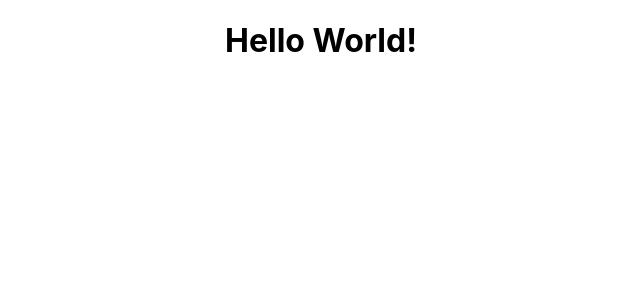
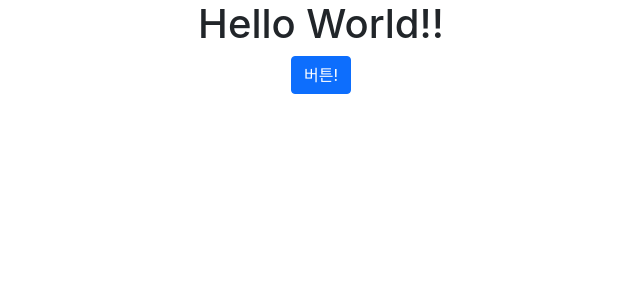
Before and after one commit to Cheol-Cheol/shopping-mall, a React (Create React App) app: page / in a window 1280 px wide. Shown: the top 300 px of the page, without its empty margins (319-959 px from the left). Built offline with nearby package versions, Linux system fonts and the light colour scheme.

Commit message:
✨ Feat: Add react-bootstrap

```diff
--- a/package.json
+++ b/package.json
@@ -6,7 +6,9 @@
     "@testing-library/jest-dom": "^5.16.4",
     "@testing-library/react": "^13.3.0",
     "@testing-library/user-event": "^13.5.0",
+    "bootstrap": "^5.1.3",
     "react": "^18.2.0",
+    "react-bootstrap": "^2.4.0",
     "react-dom": "^18.2.0",
     "react-scripts": "5.0.1",
     "web-vitals": "^2.1.4"
--- a/public/index.html
+++ b/public/index.html
@@ -24,6 +24,12 @@
       work correctly both with client-side routing and a non-root public URL.
       Learn how to configure a non-root public URL by running `npm run build`.
     -->
+    <link
+      rel="stylesheet"
+      href="https://cdn.jsdelivr.net/npm/bootstrap@5.1.3/dist/css/bootstrap.min.css"
+      integrity="sha384-1BmE4kWBq78iYhFldvKuhfTAU6auU8tT94WrHftjDbrCEXSU1oBoqyl2QvZ6jIW3"
+      crossorigin="anonymous"
+    />
     <title>React App</title>
   </head>
   <body>
--- a/src/App.js
+++ b/src/App.js
@@ -1,11 +1,12 @@
 /*eslint-disable*/
-import logo from "./logo.svg";
 import "./App.css";
+import { Button } from "react-bootstrap";
 
 function App() {
   return (
     <div className="App">
-      <h1>Hello World!</h1>
+      <h1>Hello World!!</h1>
+      <Button>버튼!</Button>
     </div>
   );
 }
```
Also changed, not shown: 1 other file (tests, documents, lock files or other folders).
